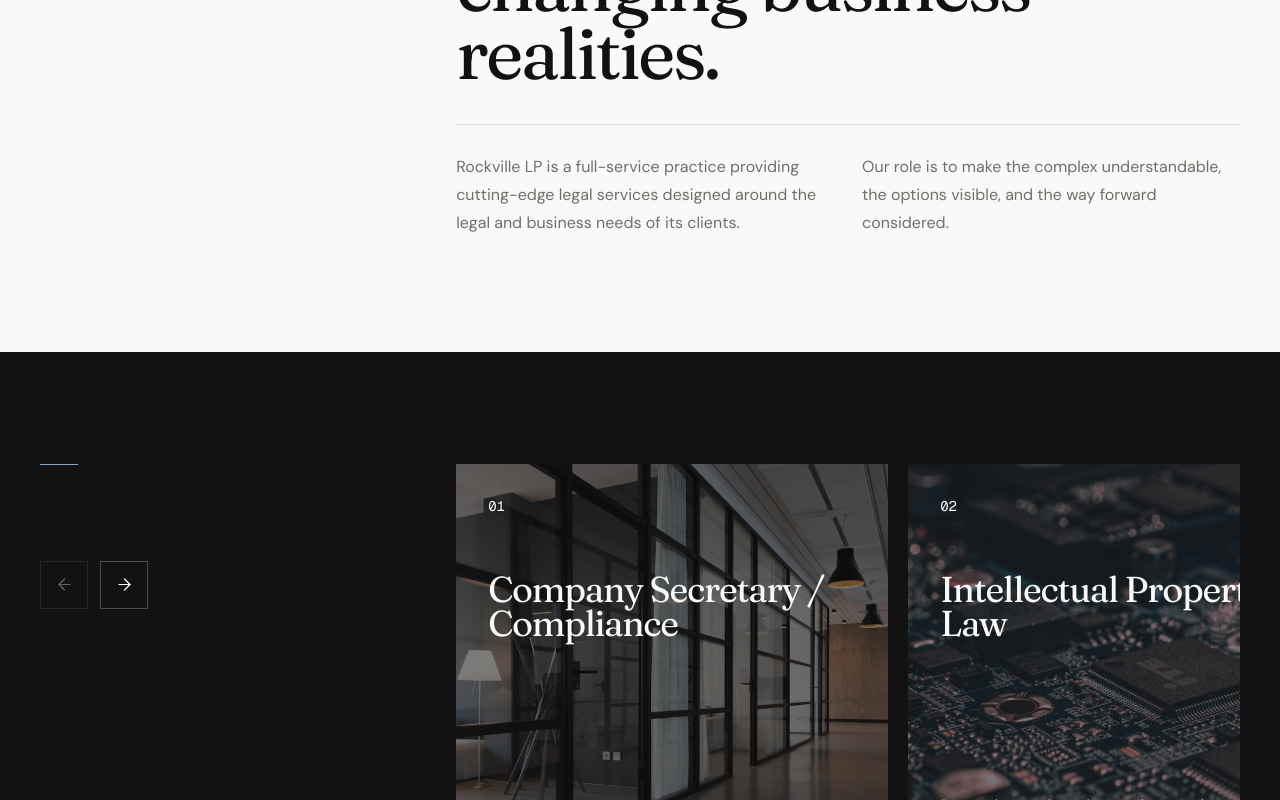
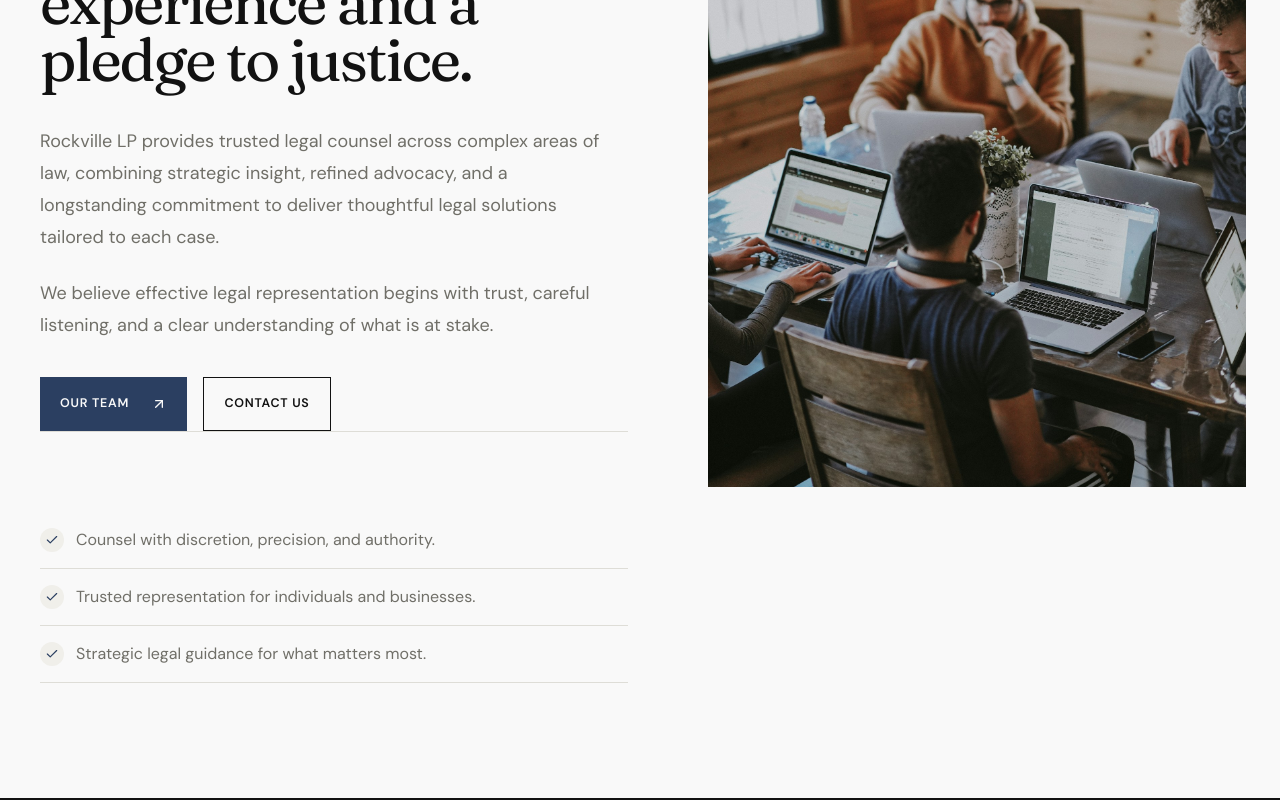
Before and after one commit to godwinopara/rockville-law-firm, a Next.js app: page / in a window 1280 px wide. Shown: the part 1100-1900 px from the top of the page. Built offline with nearby package versions, Linux system fonts and the light colour scheme.

Commit message:
feat: redesign homepage About section

```diff
--- a/app/page.tsx
+++ b/app/page.tsx
@@ -1,7 +1,7 @@
 import { ConsultationBanner } from "@/components/consultation-banner";
 import { EditorialHero } from "@/components/editorial-hero";
 import { FaqSection } from "@/components/faq-section";
-import { MotionReveal } from "@/components/motion-reveal";
+import { HomeAboutSection } from "@/components/home-about-section";
 import { PracticeAreasCarousel } from "@/components/practice-areas-carousel";
 import { ProcessSection } from "@/components/process-section";
 import { RockvilleStorySection } from "@/components/rockville-story-section";
@@ -12,12 +12,9 @@
   return <>
     <div data-home-section="hero"><EditorialHero eyebrow="Commercially grounded legal counsel" title="Clarity for the matters that move you forward." description="A focused legal practice for businesses, institutions, and individuals navigating decisions that demand sound judgment." image="/images/lagos-office.jpg" imageAlt="Contemporary architectural interior" primaryLabel="Book consultation" secondaryLabel="Explore our services" /></div>
 
-    <section data-home-section="about" className="bg-paper"><div className="page-shell section-space grid gap-12 lg:grid-cols-[.58fr_1.42fr] lg:gap-24">
-      <MotionReveal><p className="eyebrow brand-rule text-stone">The practice</p></MotionReveal>
-      <MotionReveal><h2 className="display max-w-5xl text-[clamp(2.8rem,5.6vw,5.8rem)] leading-[.95]">Refined advocacy for complex matters and changing business realities.</h2><div className="mt-9 grid gap-7 border-t border-line pt-7 sm:grid-cols-2"><p className="leading-7 text-stone">Rockville LP is a full-service practice providing cutting-edge legal services designed around the legal and business needs of its clients.</p><p className="leading-7 text-stone">Our role is to make the complex understandable, the options visible, and the way forward considered.</p></div></MotionReveal>
-    </div></section>
+    <div data-home-section="about"><HomeAboutSection /></div>
 
-    <div data-home-section="service"><PracticeAreasCarousel /></div>
+    <div data-home-section="service"><PracticeAreasCarousel eyebrow="Practice areas" title="Confidence, resilience, and strategic precision." description="Rockville LP provides focused legal support for businesses, institutions, and individuals facing consequential decisions." /></div>
     <div data-home-section="process"><ProcessSection /></div>
     <div data-home-section="team"><TeamSection /></div>
     <div data-home-section="story"><RockvilleStorySection /></div>
--- /dev/null
+++ b/components/home-about-section.tsx
@@ -0,0 +1,20 @@
+import Image from "next/image";
+import Link from "next/link";
+import { ArrowUpRight, Check } from "lucide-react";
+import { homeAboutVisual } from "@/lib/content";
+
+const proofPoints = [
+  "Counsel with discretion, precision, and authority.",
+  "Trusted representation for individuals and businesses.",
+  "Strategic legal guidance for what matters most.",
+];
+
+export function HomeAboutSection() {
+  return <section className="bg-paper"><div className="page-shell section-space grid gap-12 lg:grid-cols-[1.05fr_.95fr] lg:gap-20">
+    <div className="flex min-w-0 flex-col">
+      <div><p className="eyebrow brand-rule text-stone">Refined advocacy for complex matters</p><h2 className="display mt-7 max-w-3xl text-5xl leading-[.96] md:text-6xl">Delivering trusted legal services with experience and a pledge to justice.</h2><div className="mt-9 max-w-xl space-y-6 text-lg leading-8 text-stone"><p>Rockville LP provides trusted legal counsel across complex areas of law, combining strategic insight, refined advocacy, and a longstanding commitment to deliver thoughtful legal solutions tailored to each case.</p><p>We believe effective legal representation begins with trust, careful listening, and a clear understanding of what is at stake.</p></div><div className="mt-9 flex flex-wrap gap-4"><Link href="/team" className="btn-primary">Our team <ArrowUpRight aria-hidden="true" size={16} /></Link><Link href="/contact" className="btn-outline">Contact us</Link></div></div>
+      <ul className="mt-12 border-t border-line md:mt-auto md:pt-20">{proofPoints.map((point) => <li data-home-about-proof key={point} className="flex items-center gap-3 border-b border-line py-4 text-stone"><span className="flex h-6 w-6 shrink-0 items-center justify-center rounded-full bg-panel text-brand-blue"><Check aria-hidden="true" size={14} strokeWidth={2} /></span>{point}</li>)}</ul>
+    </div>
+    <div className="relative aspect-[4/5] min-h-[28rem] overflow-hidden lg:min-h-[42rem]"><Image src={homeAboutVisual.src} alt={homeAboutVisual.alt} fill sizes="(min-width: 1024px) 42vw, 100vw" className="object-cover" /></div>
+  </div></section>;
+}
```
Also changed, not shown: 1 other file (tests, documents, lock files or other folders).
